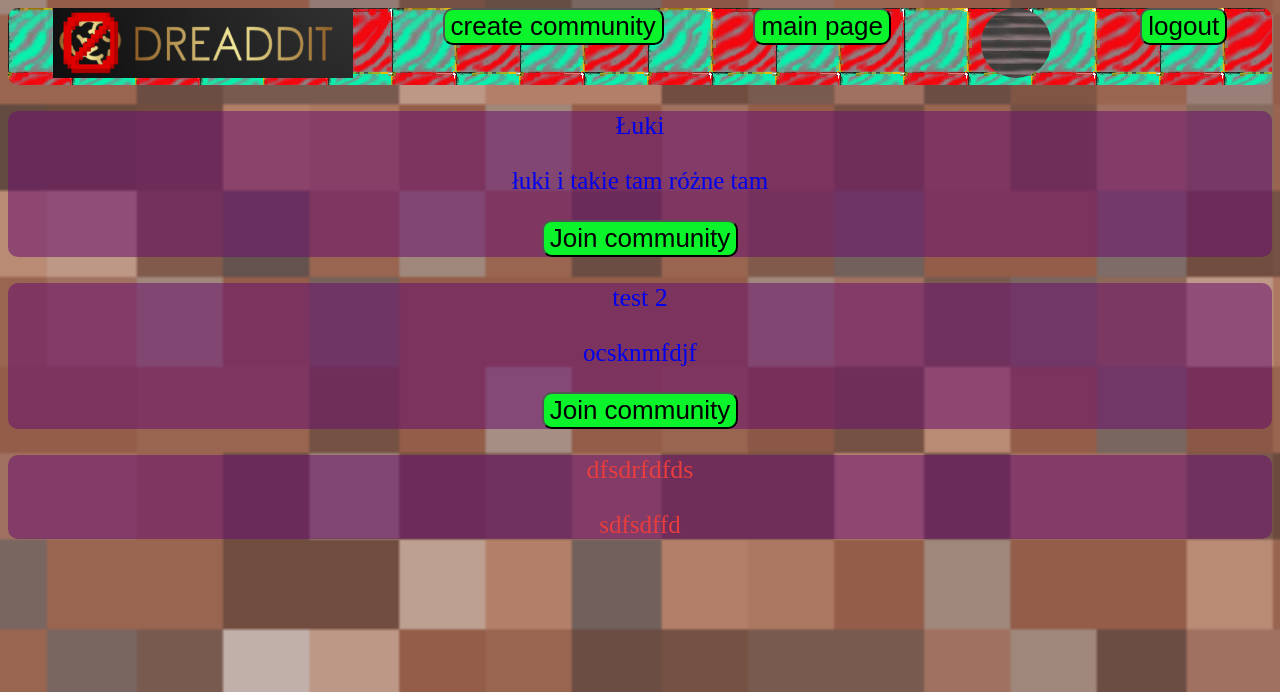
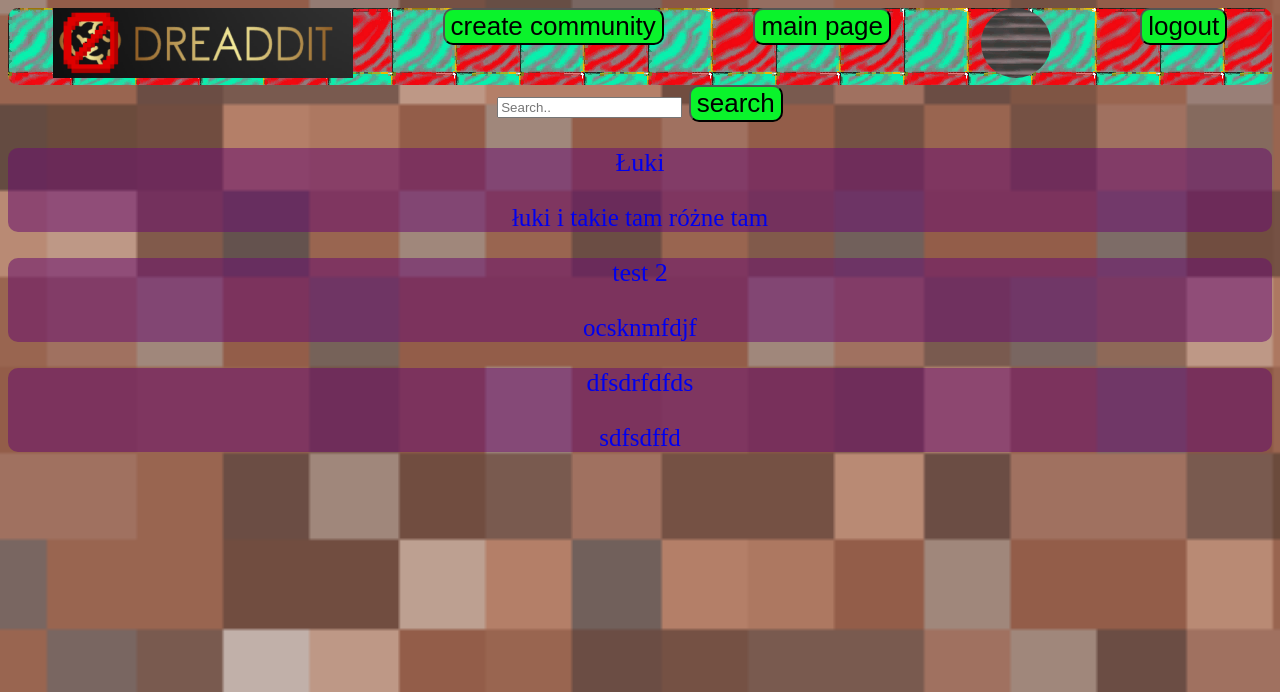
Before and after one commit to j3mierz/Final_project, a Django app: page / in a window 1280 px wide. Shown: the top 692 px of the page. Run offline with Django 5.2, Linux system fonts and the light colour scheme; a user stored in the database is signed in; data comes from the database, SQL or seed files in the repository.

Commit message:
search bar add

```diff
--- a/djangoProject/social_news/views.py
+++ b/djangoProject/social_news/views.py
@@ -18,6 +18,13 @@
 
         return render(request, 'social_news/start_page.html', {'communities': communities})
 
+    def post(self, request):
+        search = request.POST.get('search')
+        comm_search = Community.objects.filter(name__iregex=f'{search}')
+        if len(comm_search) == 0:
+            message = "no such community"
+            return render(request, 'social_news/start_page.html', {'message': message})
+        return render(request, 'social_news/start_page.html', {'communities': comm_search})
 
 class CreateCommunityView(CreateView):
     def get(self, request):
@@ -88,9 +95,11 @@
         profile = Profile.objects.get(user=request.user)
         form = AddProfileForm()
         communities = Community.objects.all()
+        joined = Community.objects.filter(users=request.user)
         return render(request, "social_news/user_profile.html", {'profile': profile,
                                                                  'form': form,
-                                                                 'communities': communities})
+                                                                 'communities': communities,
+                                                                 'joined': joined})
 
     def post(self, request):
         form = AddProfileForm(request.POST, request.FILES)
--- a/djangoProject/templates/social_news/start_page.html
+++ b/djangoProject/templates/social_news/start_page.html
@@ -1,15 +1,24 @@
 {% extends 'base.html' %}
 {% block content %}
-{% for community in communities %}
+
+    <form method="post">
+         {% csrf_token %}
+  <input type="text" placeholder="Search.." name="search">
+      <button type="submit">search</button>
+ </form>
+
+    <div class="background_tile">
+     {{ message }}
+        {% for community in communities %}
+    <div class="community_tile">
     <a href="{% url 'community_detail_view' community.id%}">
-    <div class="community_tile">
+
 
             <p>{{ community.name }}</p>
             <p class="description">{{ community.description }}</p>
-        {% if community.user_creator != user %}
-       <a href="{% url 'join_comm' community.id%}"><button>Join community</button></a>
-        {% endif %}
+
     </div>
     </a>
      {% endfor %}
+    </div>
 {% endblock %}
```
